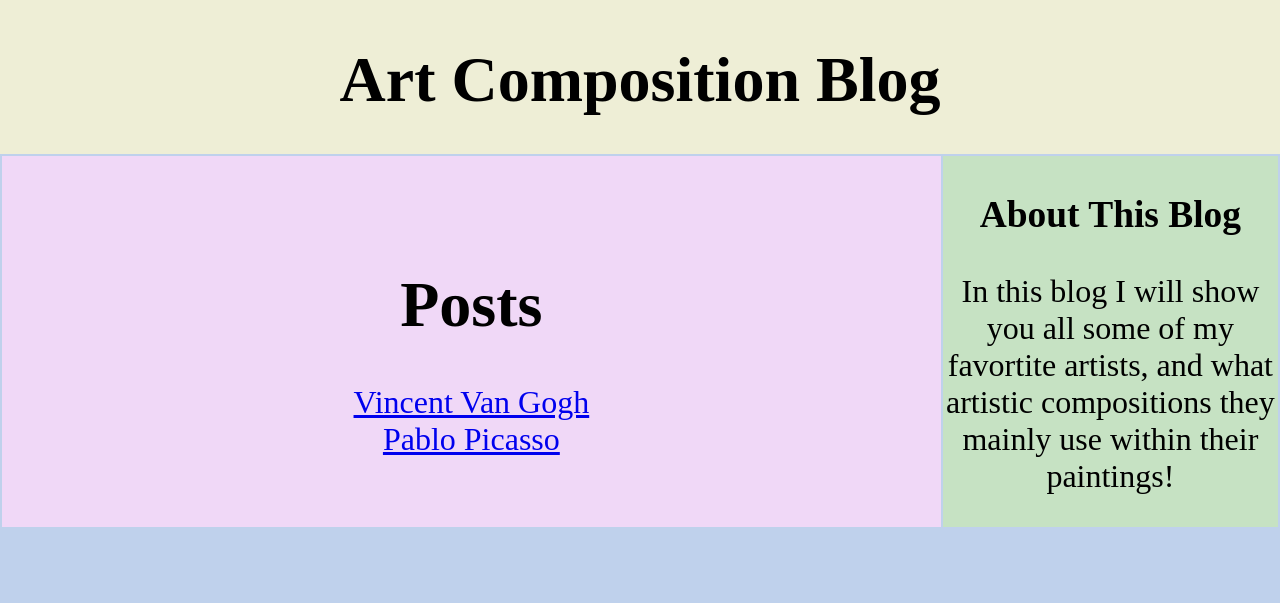
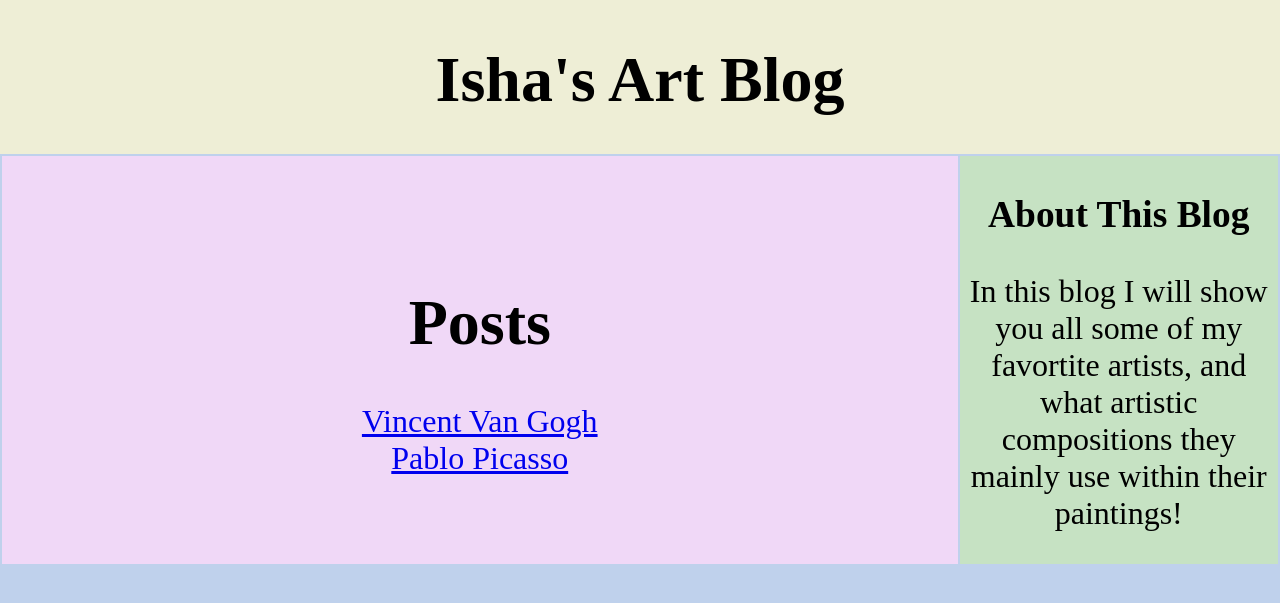
Before and after one commit to Isha8662/blogpost, a Flask app: page / in a window 1280 px wide. Shown: the top 603 px of the page. Run offline with Flask 3, Linux system fonts and the light colour scheme.

Commit message:
Finalized Website

```diff
--- a/static/styles.css
+++ b/static/styles.css
@@ -37,7 +37,6 @@ td {
     width: 75%;
     background-color: rgb(240, 216, 247);
     height: 9 rem;
-    width:70%;
     font-size:2rem;
     text-align: center;
     vertical-align: left;
--- a/templates/index.html
+++ b/templates/index.html
@@ -2,12 +2,12 @@
 <html>
     <head>
         <link rel="stylesheet" href="{{ url_for('static', filename='styles.css') }}">
-        <title>Isha's Art Composition Blog</title>
+        <title>Isha's Art Blog</title>
 
     </head>
     <body style="background-color: rgb(191, 209, 236);">
         <div class="head">
-            <h1 style="margin:-0.5%;">Art Composition Blog</h1>
+            <h1 style="margin:-0.5%;">Isha's Art Blog</h1>
         </div>
         <table>
             <tr>
```
Also changed, not shown: posts/Pablo Picasso/content.txt (+0 -13 lines).
